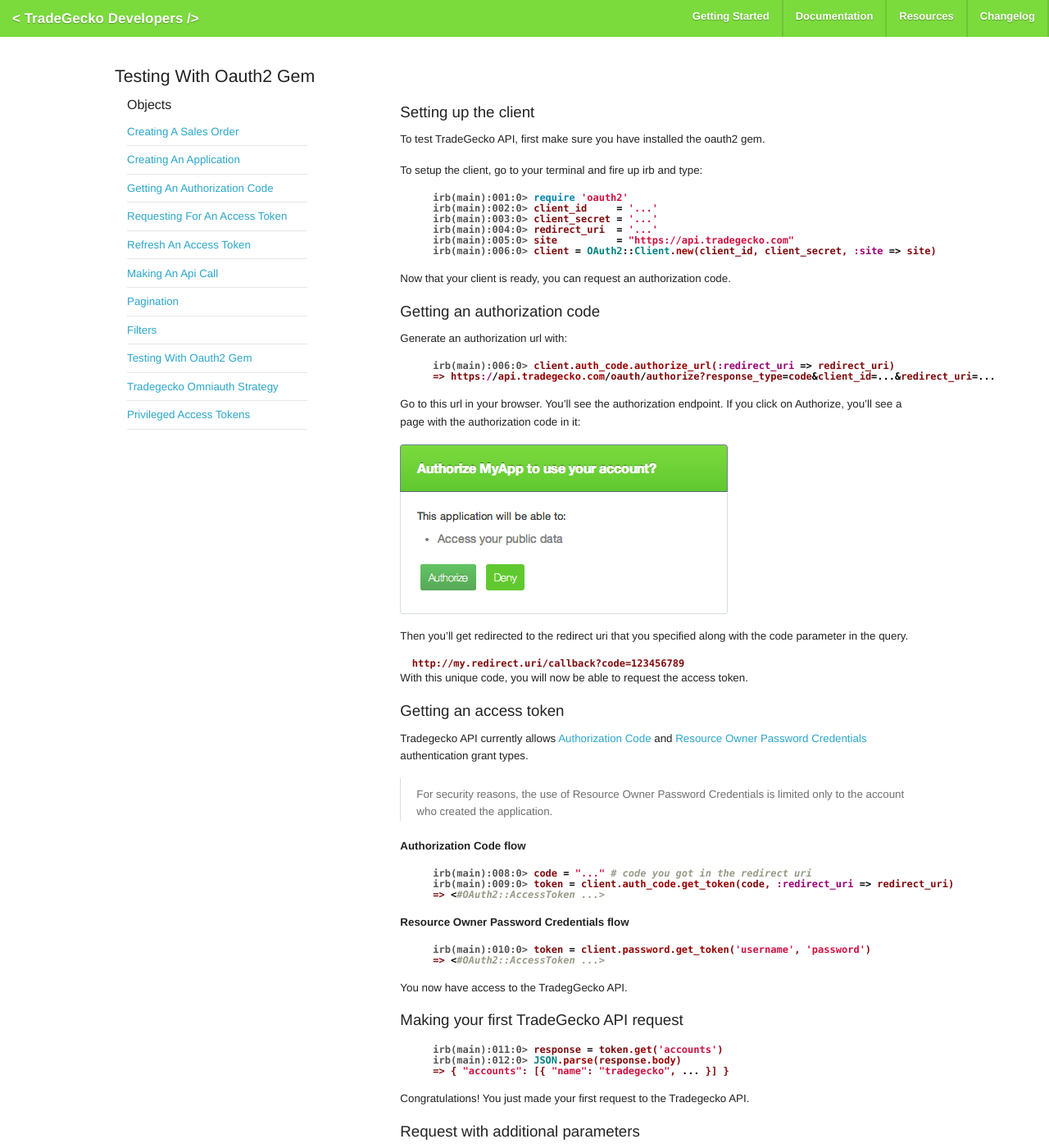
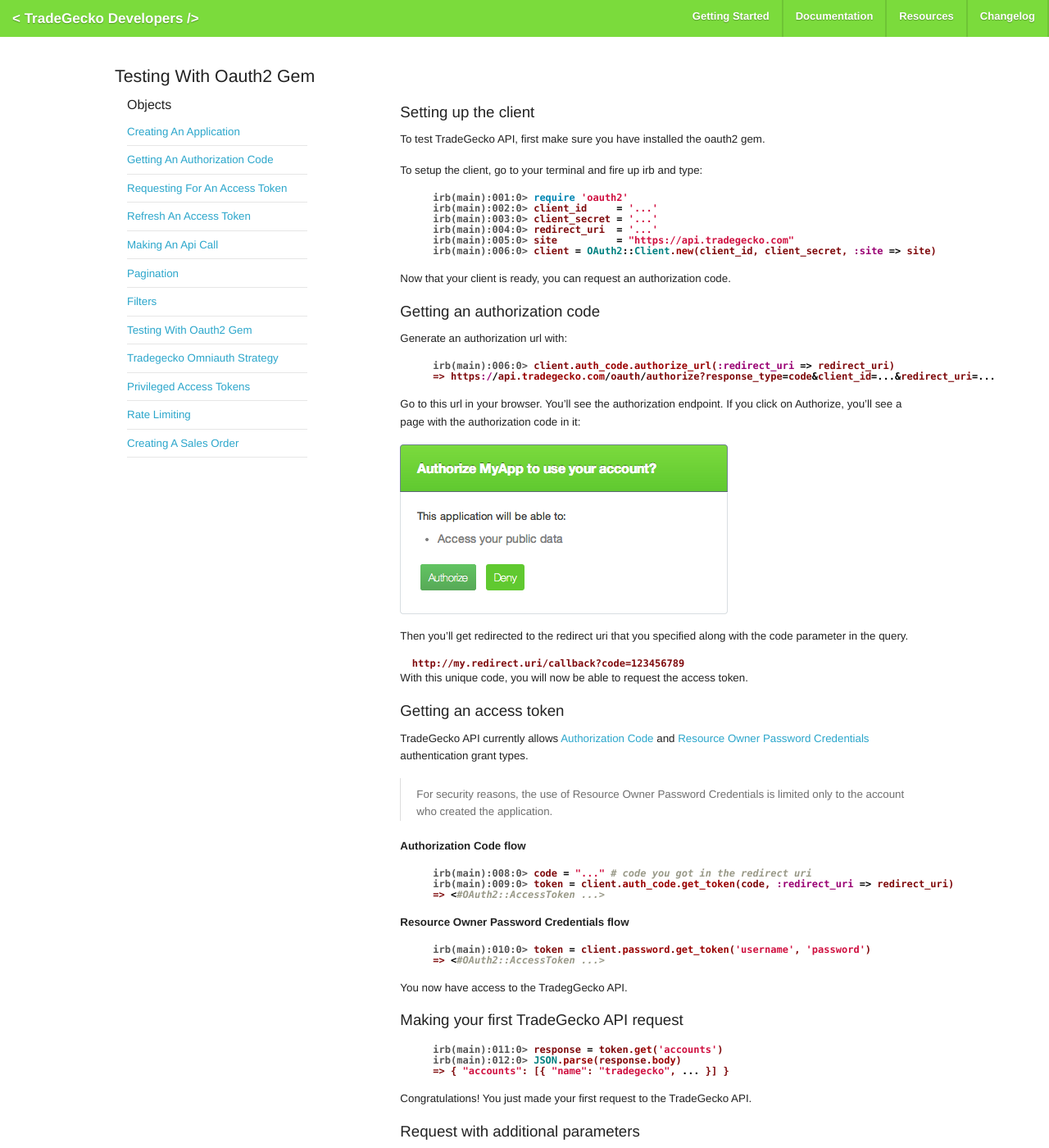
Before and after one commit to tradegecko/docs_old, a Jekyll site: the page built from _posts/2013-02-21-testing-with-oauth2-gem.md, in a window 1280 px wide and 1400 px high. Shown: the whole window at 82% size. Built offline with Jekyll 4.4.1, drawn with Linux system fonts in a browser that asks for light colours; some web fonts are replaced; Markdown is read by kramdown in place of the engine named in the settings.

Commit message:
Add rate limiting to the docus

```diff
--- a/_posts/2013-02-21-testing-with-oauth2-gem.md
+++ b/_posts/2013-02-21-testing-with-oauth2-gem.md
@@ -43,7 +43,7 @@
 
 ### Getting an access token
 
-Tradegecko API currently allows [Authorization Code](http://tools.ietf.org/html/rfc6749#section-1.3.1) and
+TradeGecko API currently allows [Authorization Code](http://tools.ietf.org/html/rfc6749#section-1.3.1) and
 [Resource Owner Password Credentials](http://tools.ietf.org/html/rfc6749#section-1.3.3) authentication grant types.
 > For security reasons, the use of Resource Owner Password Credentials is limited only to the account who created the application.
 
@@ -72,7 +72,7 @@
 => { "accounts": [{ "name": "tradegecko", ... }] }
 {% endhighlight %}
 
-Congratulations! You just made your first request to the Tradegecko API.
+Congratulations! You just made your first request to the TradeGecko API.
 
 ### Request with additional parameters
 
--- a/getting-started.html
+++ b/getting-started.html
@@ -8,8 +8,8 @@
 </div>
 
 <div class="row">
-  <div class="large-3 columns"
-    <h2>Objects</h2>
+  <div class="large-3 columns">
+    <h2>Quick Links</h2>
     <ul class="side-nav">
       {% for post in site.categories.developer %}
         <li><a href="{{ post.url }}">{{ post.title }}</a></li>
```
Also changed, not shown: _posts/2013-01-29-company.md (+1 -1 lines), _posts/2013-01-30-rate-limiting.md (added, +19 -0 lines), _posts/2013-02-20-tradegecko-omniauth-strategy.md (+1 -1 lines), _posts/2013-01-01-creating-a-sales-order.md (renamed from _posts/2013-02-29-creating-a-sales-order.md).
